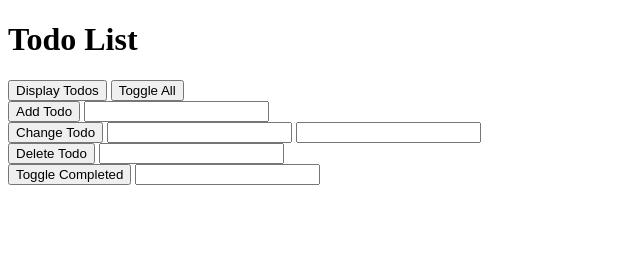
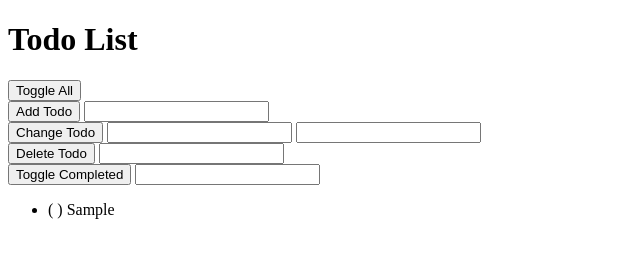
Before and after one commit to DaraHoy/CareerDevsWnC, a plain HTML site: page index.html in a window 1280 px wide. Both pictures are taken after typing "Sample" into the empty fields and a click on the button "Add Todo". Shown: the whole page, without its empty margins (0-640 px from the left). Drawn offline with Linux system fonts and the light colour scheme.

Commit message:
Complete ver 9 requirements

```diff
--- a/index.html
+++ b/index.html
@@ -11,7 +11,6 @@
     <h1>Todo List</h1>
 
     <div>
-    <button onclick="handlers.displayTodos()">Display Todos</button>
     <button onclick="handlers.toggleAll()">Toggle All</button>
     </div>
 
@@ -33,6 +32,9 @@
         <input id="toggleCompletedPositionInput" type="number"/>
     </div>
 
+    <ul>
+    </ul>
+
     <script type="text/javascript" src="script.js"></script>
 </body>
 </html>
--- a/script.js
+++ b/script.js
@@ -1,41 +1,20 @@
 var todoList = {
     todos: [],
-    displayTodos: function() {
-        if (this.todos.length === 0) {
-            console.log("Your todo list is empty");
-        }
-        else {
-            console.log('My todos:');
-            for (var i = 0; i < this.todos.length; i++) {
-                if (this.todos[i].completed === true) {
-                    console.log('(x)', this.todos[i].todoText);
-                }
-                else {
-                    console.log('( )', this.todos[i].todoText);
-                }
-            }
-        }
-
-    },
     addTodo: function(todoText) {
         this.todos.push({
             todoText: todoText,
             completed: false
         });
-        this.displayTodos();
     },
     changeTodo: function(position, todoText) {
         this.todos[position].todoText = todoText;
-        this.displayTodos();
     },
     deleteTodo: function(position) {
         this.todos.splice(position, 1);
-        this.displayTodos();
     },
     toggleCompleted: function(position) {
         var todo = this.todos[position];
         todo.completed = !todo.completed;
-        this.displayTodos();
     },
     toggleAll: function() {
         var totalTodos = this.todos.length;
@@ -55,18 +34,15 @@ var todoList = {
                 this.todos[i].completed = true;
             }
         }
-        this.displayTodos();
     }
 };
 
 var handlers = {
-    displayTodos: function() {
-        todoList.displayTodos();
-    },
     addTodo: function() {
         var addTodoTextInput = document.getElementById("addTodoTextInput");
         todoList.addTodo(addTodoTextInput.value);
         addTodoTextInput.value = "";
+        view.displayTodos();
     },
     changeTodo: function() {
         var changeTodoPositionInput = document.getElementById('changeTodoPositionInput');
@@ -74,18 +50,44 @@ var handlers = {
         todoList.changeTodo(changeTodoPositionInput.valueAsNumber, changeTodoTextInput.value)
         changeTodoPositionInput.value = "";
         changeTodoTextInput.value = "";
+        view.displayTodos();
     },
     deleteTodo: function() {
         var deleteTodoPositionInput = document.getElementById('deleteTodoPositionInput');
         todoList.deleteTodo(deleteTodoPositionInput.valueAsNumber);
         deleteTodoPositionInput.value = "";
+        view.displayTodos();
     },
     toggleCompleted: function() {
         var toggleCompletedPositionInput = document.getElementById('toggleCompletedPositionInput');
         todoList.toggleCompleted(toggleCompletedPositionInput.valueAsNumber);
         toggleCompletedPositionInput.value = "";
+        view.displayTodos();
     },
     toggleAll: function() {
         todoList.toggleAll();
+        view.displayTodos();
     }
 }
+
+var view = {
+    displayTodos: function() {
+        var todoUl = document.querySelector('ul');
+        todoUl.innerHTML = "";
+        for (var i = 0; i < todoList.todos.length; i++) {
+            var todoLi = document.createElement('li');
+            var todo = todoList.todos[i];
+            var todoTextWithCompletion = '';
+
+            if (todo.completed === true) {
+                todoTextWithCompletion = '(x) ' + todo.todoText;
+            }
+            else {
+                todoTextWithCompletion = '( ) ' + todo.todoText;
+            }
+
+            todoLi.textContent = todoTextWithCompletion;
+            todoUl.appendChild(todoLi);
+        }
+    }
+}
```
